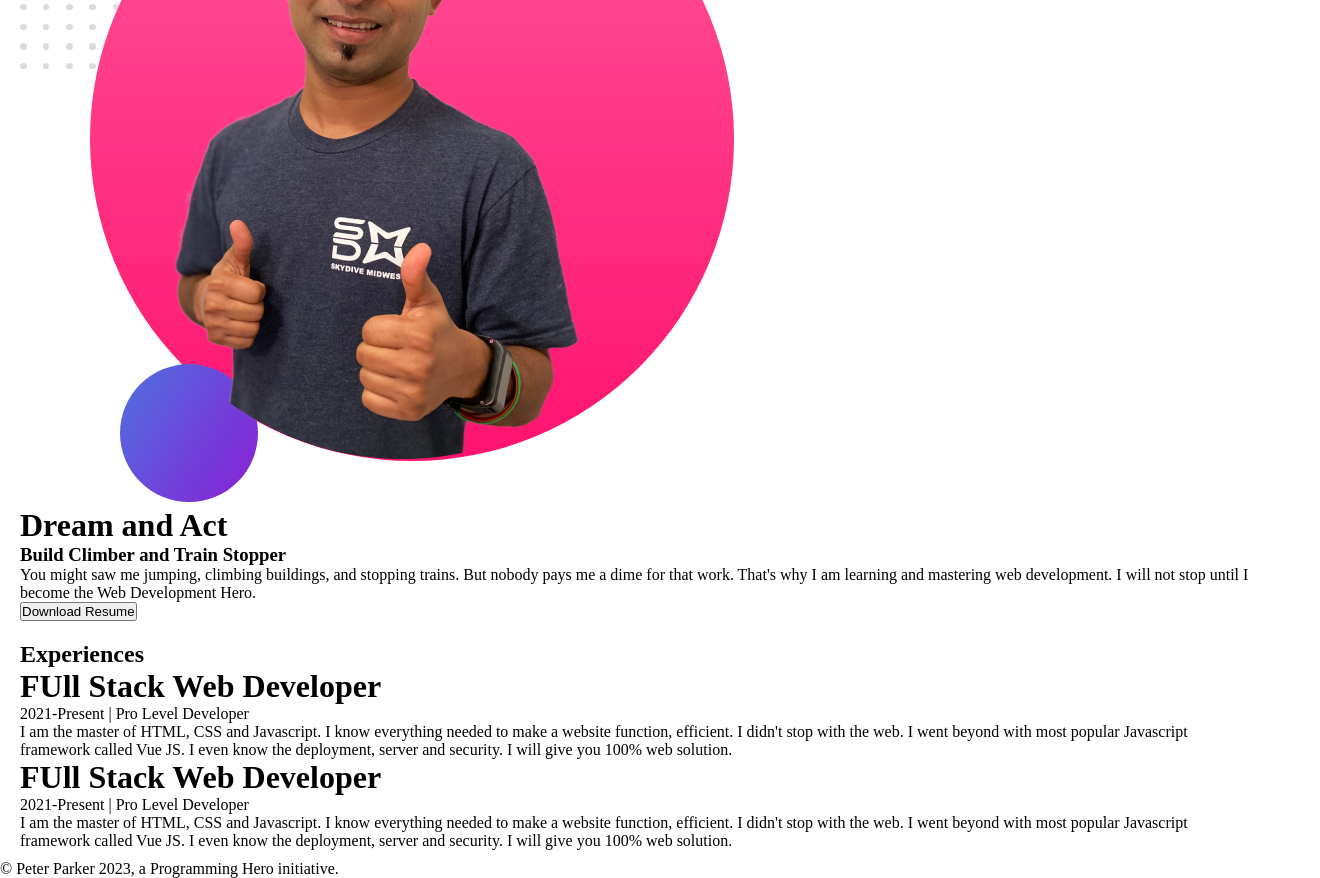
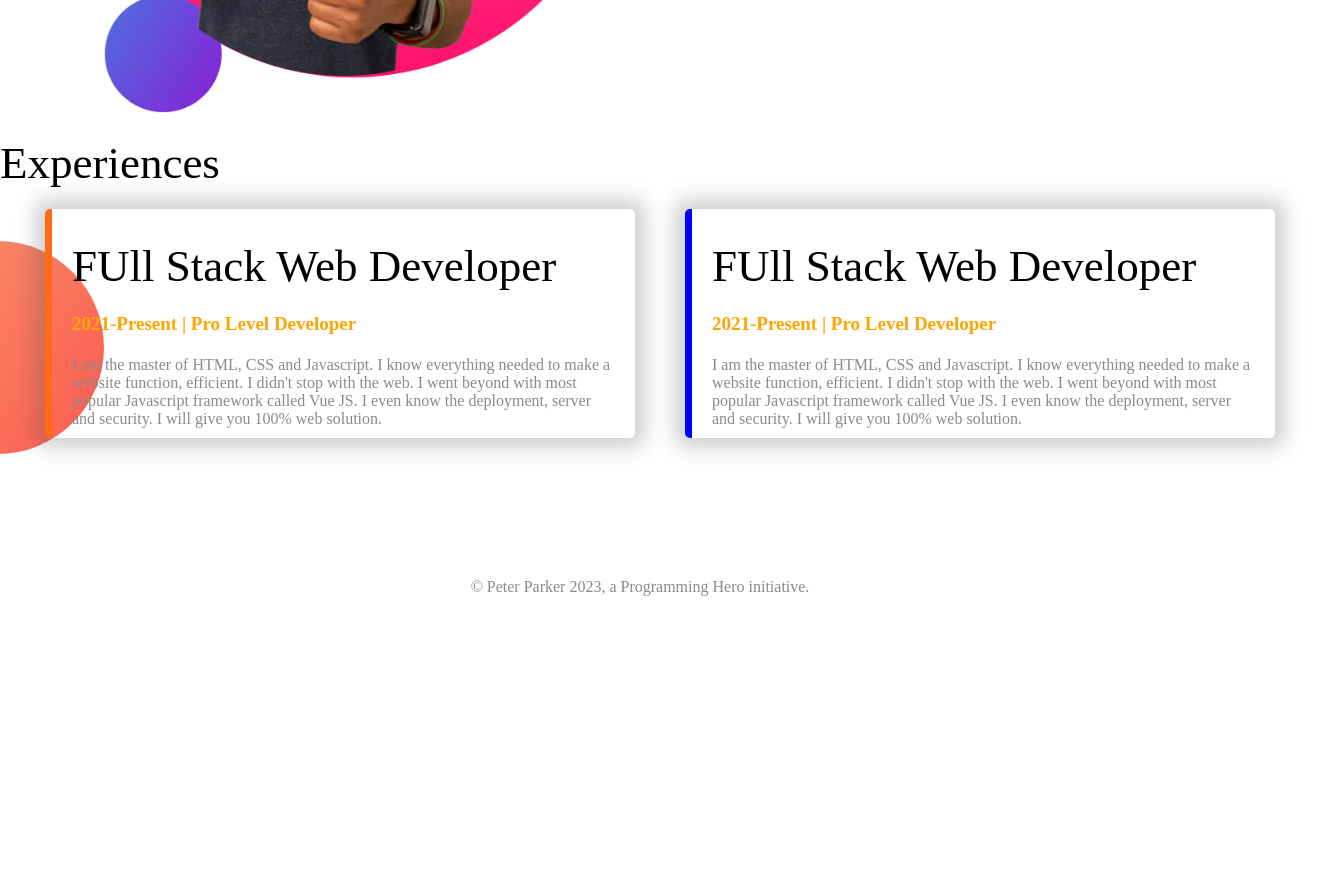
Before and after one commit to rafiqcoder/portfolio1, a plain HTML site: page index.html in a window 1280 px wide. Shown: the part 1160-2038 px from the top of the page, 1320 px wide, since content can reach past the window. After the commit the page ends 1776 px from the top, so only its background shows below. Drawn offline with Linux system fonts and the light colour scheme.

Commit message:
Complete html css

```diff
--- a/index.html
+++ b/index.html
@@ -10,20 +10,20 @@
 </head>
 
 <body>
-    <div class="container_fluid">
+    <section>
         <!-------- Hero ARES  START ---------->
         <div class="container top_banner">
             <div class="row">
                 <div class="left">
-                    <h1>Welcome to <span class="midText">Rafiqcoder</span> World</h1>
-                    <h3>Build Climber and Train Stopper</h3>
+                    <h1>Welcome to <span class="midText"> <br>Rafiq coder</span> World</h1>
+                    <h3 class="subh">Build Climber and Train Stopper</h3>
                     <p class="hero_p">
                         You might saw me jumping, climbing buildings, and stopping trains.
                         But nobody pays me a dime for that work. That's why I am learning
                         and mastering web development. I will not stop until I become the
                         Web Development Hero.
                     </p>
-                    <button class="hero_btn btn">Hire Me</button>
+                    <button class="hero_btn btn" ><a href="https://www.linkedin.com/in/rafiqcoder/" target="_blank">Hire Me</a> </button>
                 </div>
                 <div class="right-img">
                     <img src="images/jhankar.png" alt="" class="hero_img" />
@@ -31,21 +31,21 @@
             </div>
         </div>
 
-        <div class="container second_banner">
+        <div class="second_banner">
             <div class="row">
                 <div class="left-img">
-                    <img src="images/jhankar2.png" alt="" class="hero_img" />
+                    <img src="images/jhankar2.png" alt="" />
                 </div>
                 <div class="right_text">
                     <h1>Dream and Act</h1>
-                    <h3>Build Climber and Train Stopper</h3>
+                    <h3 class="subh">Build Climber and Train Stopper</h3>
                     <p class="hero_p">
                         You might saw me jumping, climbing buildings, and stopping trains.
                         But nobody pays me a dime for that work. That's why I am learning
                         and mastering web development. I will not stop until I become the
                         Web Development Hero.
                     </p>
-                    <button class="hero_btn btn">Download Resume</button>
+                    <button class="dream_btn btn">Download Resume</button>
                 </div>
             </div>
         </div>
@@ -54,9 +54,10 @@
 
         <!---=======================================================               Experience area  START          =====================================================----->
 
-        <div class="container experience">
+        <div class="experience">
             <h2 class="exp_h">Experiences</h2>
-            <div class="left_card">
+            <div class="cards">
+                <div class="card">
                     <h1 class="exptitle">FUll Stack Web Developer</h1>
                     <p class="auth_info">2021-Present | Pro Level Developer</p>
                     <p class="exp_text">
@@ -67,7 +68,7 @@
                         100% web solution.
                     </p>
                 </div>
-            <div class="right_card">
+                <div class="card">
                     <h1 class="exptitle">FUll Stack Web Developer</h1>
                     <p class="auth_info">2021-Present | Pro Level Developer</p>
                     <p class="exp_text">
@@ -79,13 +80,14 @@
                     </p>
                 </div>
             </div>
+        </div>
         <!----======================================================               Experience area  FINISHED          ====================================================---->
         <footer>
             <p class="footer_text">
                 © Peter Parker 2023, a Programming Hero initiative.
             </p>
         </footer>
-    </div>
+    </section>
 </body>
 
 </html>
--- a/style.css
+++ b/style.css
@@ -5,10 +5,155 @@
 body {
   font-family: Poppins;
 }
+a{
+    text-decoration: none;
+}
 .container{
-    padding: 10px 20px;
+    width:85vw;
+    padding: 5% 5%;
 }
 
-.top_fluid{
+.top_banner{
+    background: url(images/top-banner.png) no-repeat;
+}
+.row {
+    width: 100%;
+    display: flex;
+    flex-direction: row;
+}
+.left{
+    width: 50%;
 
 }
+.left > h1{
+    text-transform: capitalize;
+     font-size: 50px;
+     padding-bottom: 20px;
+
+}
+.midText{
+    color: orange;
+}
+.subh{
+text-transform: capitalize;
+padding-bottom: 10px;
+}
+.right-img{
+    width: 50%;
+
+}
+.right-img>img{
+    width: 100%;
+    padding-left: 40px;
+}
+.btn{
+    height: 40px;
+
+    font-size: 16px;
+    font-weight: bold;
+    color:#fff;
+    border: none;
+    border-radius: 5px;
+    background-image:linear-gradient(to left,orange, tomato);
+}
+.hero_btn{
+width: 100px;
+}
+.btn >a{
+    color: white;
+}
+.hero_p{
+    font-size: 16px;
+    color: rgb(138, 138, 138);
+    padding-bottom: 20px;
+    font-weight: 400;
+}
+.left-img{
+    width: 50%;
+}
+
+.left-img>img{
+    width: 100%;
+    padding-right: 20px;
+}
+.right_text {
+    width: 50%;
+    padding-left: 30px;
+}
+.right_text h1{
+    font-size: 50px;
+    font-weight: normal;
+}
+.dream_btn{
+    width: 200px;
+    font-size: 16px;
+    font-weight: bold;
+    text-transform: uppercase;
+    padding: 10px;
+}
+.second_banner{
+    background-image: url(images/dream-bg.png);
+    background-repeat: no-repeat;
+    background-position:right;
+    padding: 20px;
+}
+.experience{
+    width: 100%;
+    background-image: url(images/exp-bg.png);
+    background-repeat: no-repeat;
+    background-position: left center;
+    padding-bottom: 100px;
+}
+.exp_h{
+    font-size: 45px;
+    font-weight: 500;
+}
+
+.cards{
+    width: 100%;
+    display: flex;
+    align-content: space-between;
+    justify-content: space-between;
+    padding: 20px 20px;
+}
+.card{
+    width: 50%;
+padding: 10px 20px;
+box-shadow: 0px 0px 20px 10px rgba(95, 95, 95, 0.3);
+margin: 0 25px;
+border-left: 7px solid rgb(255, 106, 19);
+border-radius: 5px;
+}
+.card:nth-child(1){
+
+border-left: 7px solid rgb(255, 106, 19);
+}
+.card:nth-child(2){
+
+border-left: 7px solid blue;
+}
+.card> h1{
+    font-size: 45px;
+font-weight: 500;
+line-height: 1.2;
+    padding:20px  0px;
+    line-height: 1.2;
+}
+.card> p.auth_info{
+    font-size: 19px;
+font-weight: 600;
+line-height: 1.2;
+    padding-bottom: 20px;
+    color:orange;
+}
+.card p{
+    color: rgb(138, 138, 138);
+    font-weight: 400;
+}
+footer{
+    text-align: center;
+    padding: 20px;
+    font-size: 16px;
+    color: rgb(138, 138, 138);
+    font-weight: 500;
+}
```
Lines whose indentation alone changed are shown as unchanged.
